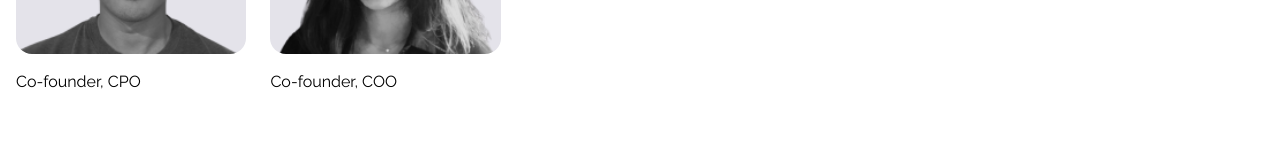
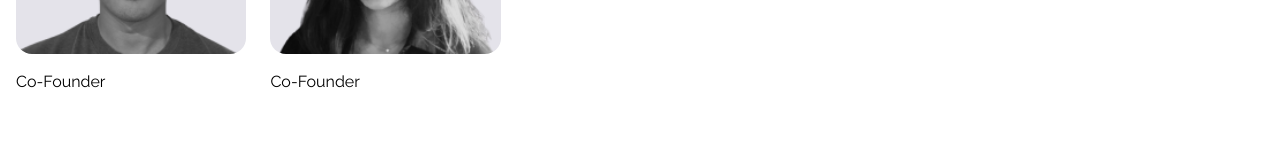
Before and after one commit to earthformlabs/efl-website, a Nuxt app: page /about in a window 1280 px wide. Shown: the part 1852-2012 px from the top of the page. Built offline with nearby package versions, Linux system fonts and the light colour scheme.

Commit message:
update position title

```diff
--- a/pages/about.vue
+++ b/pages/about.vue
@@ -77,7 +77,7 @@
             height="100%"
             class="rounded-2xl max-h-[500px]"
           />
-          <p>Co-founder, CPO</p>
+          <p>Co-Founder</p>
         </div>
         <div class="w-full h-full grid gap-4">
           <img
@@ -87,7 +87,7 @@
             height="100%"
             class="rounded-2xl max-h-[500px]"
           />
-          <p>Co-founder, COO</p>
+          <p>Co-Founder</p>
         </div>
       </div>
     </div>
```
